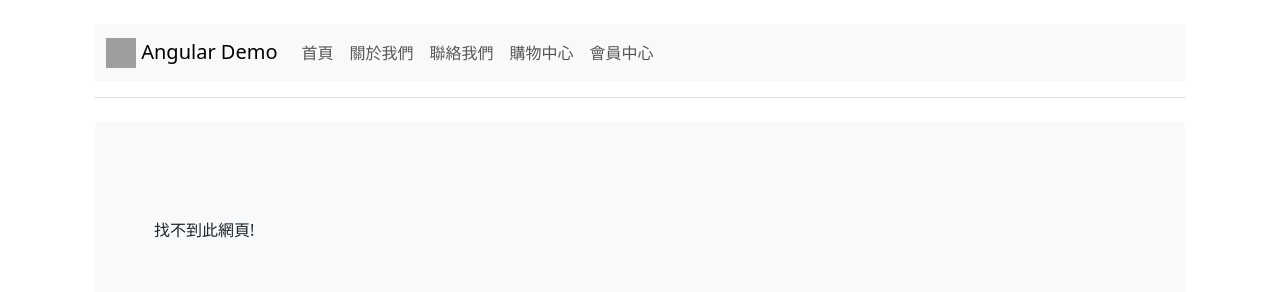
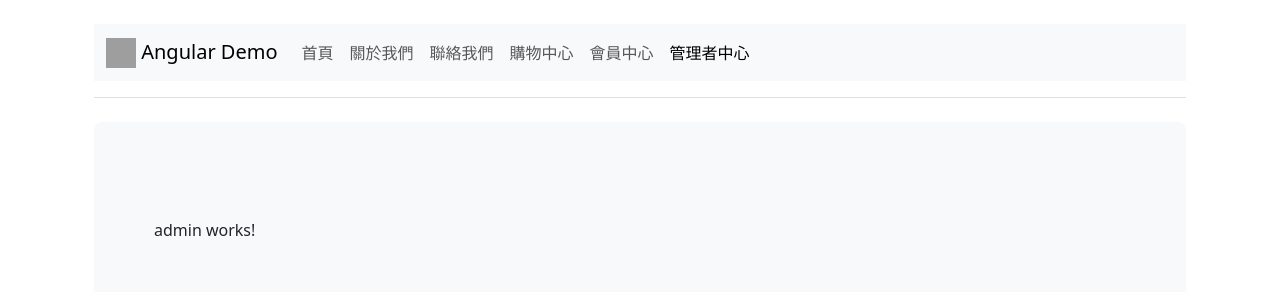
Before and after one commit to HsiaoHungWang/AngularDemo, an Angular app in the folder my-app/: page /admin in a window 1280 px wide. Shown: the top 292 px of the page. Built offline with nearby package versions, Linux system fonts and the light colour scheme; grey boxes are pictures that could not be loaded.

Commit message:
standalone compoent 與 lazy loading

```diff
--- /dev/null
+++ b/my-app/src/app/admin.component.ts
@@ -0,0 +1,18 @@
+import { Component } from '@angular/core';
+import { CommonModule } from '@angular/common';
+
+@Component({
+  selector: 'app-admin',
+  standalone: true,
+  imports: [CommonModule],
+  template: `
+    <p>
+      admin works!
+    </p>
+  `,
+  styles: [
+  ]
+})
+export class AdminComponent {
+
+}
--- a/my-app/src/app/app-routing.module.ts
+++ b/my-app/src/app/app-routing.module.ts
@@ -13,6 +13,7 @@ import { ForgetpasswordComponent } from './forgetpassword/forgetpassword.compone
 import { ChangepasswordComponent } from './changepassword/changepassword.component';
 import { ProductsComponent } from './products/products.component';
 import { ProductdetailsComponent } from './productdetails/productdetails.component';
+
 
 //URL > Component
 const routes: Routes = [
@@ -36,7 +37,10 @@ children:[
 ]},
 {path:'product/list',component:ProductsComponent,title:'產品資料'},
 {path:'product/details/:id',component:ProductdetailsComponent,title:'產品詳細資料'},
-  {path:'**',component:PageNotFoundComponent}
+
+{path:'admin',
+loadComponent:()=>import('./admin.component').then(a=>a.AdminComponent)},
+{path:'**',component:PageNotFoundComponent}
 
 ];
 
--- a/my-app/src/app/app.module.ts
+++ b/my-app/src/app/app.module.ts
@@ -21,6 +21,7 @@ import { ForgetpasswordComponent } from './forgetpassword/forgetpassword.compone
 import { ChangepasswordComponent } from './changepassword/changepassword.component';
 import { ProductsComponent } from './products/products.component';
 import { ProductdetailsComponent } from './productdetails/productdetails.component';
+
 
 
 @NgModule({
--- a/my-app/src/app/header/header.component.html
+++ b/my-app/src/app/header/header.component.html
@@ -26,6 +26,9 @@
               <li class="nav-item">
                 <a routerLink="/member" class="nav-link" routerLinkActive="active">會員中心</a>
               </li>
+              <li class="nav-item">
+                <a routerLink="/admin" class="nav-link" routerLinkActive="active">管理者中心</a>
+              </li>
             </ul>
           </div>
         </div>
```
Also changed, not shown: my-app/src/app/app.component.html (line endings or trailing spaces), 1 other file (tests, documents, lock files or other folders).
